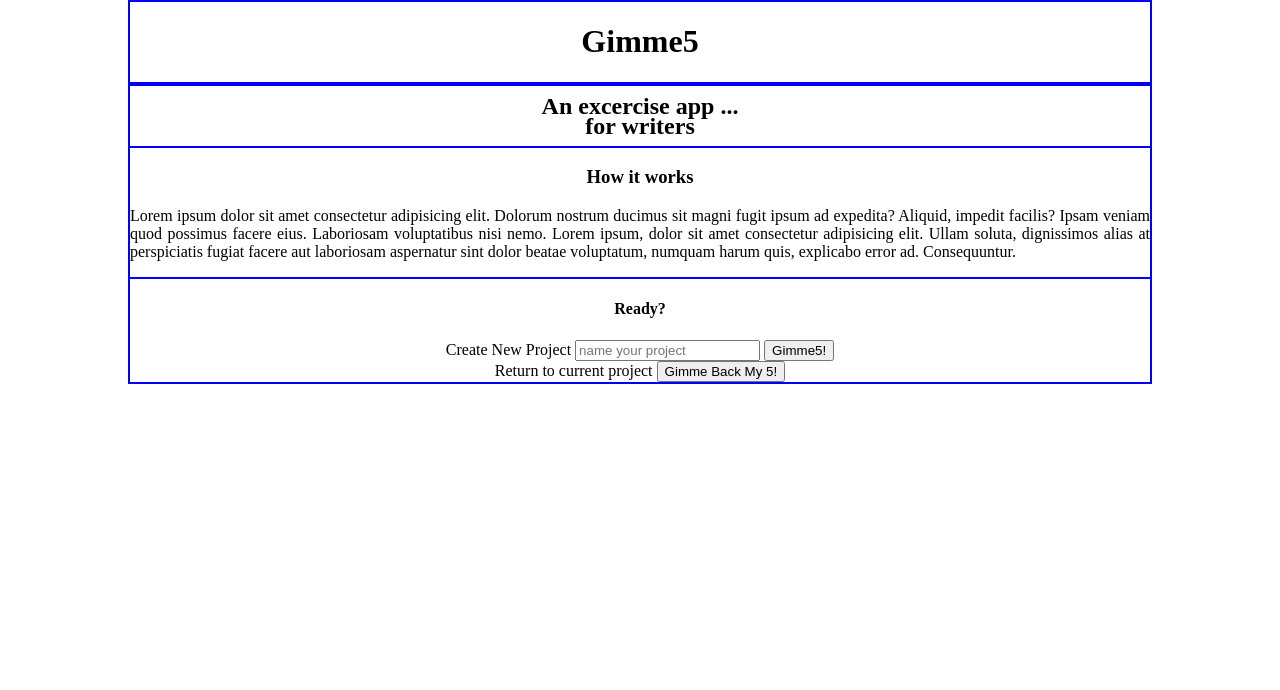
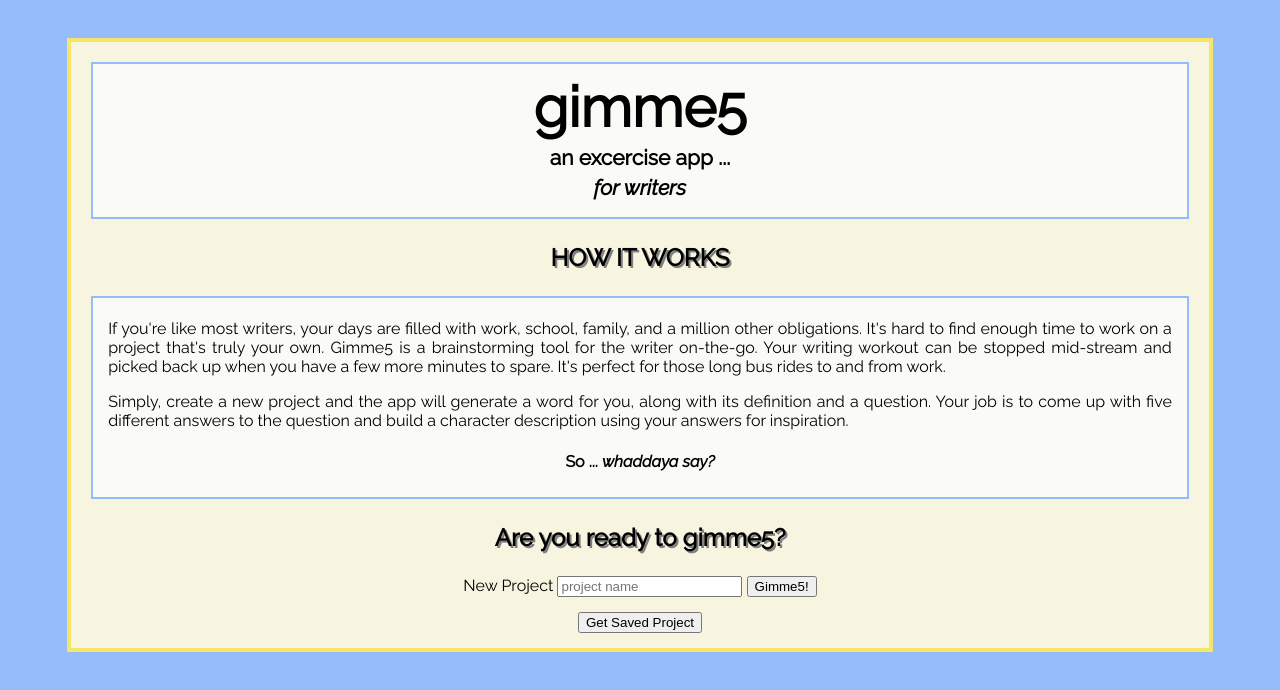
Before and after one commit to cox512/gimme5, a plain HTML site: page portfolio/gimme10/index.html in a window 1280 px wide. Drawn offline with nearby package versions, Linux system fonts and the light colour scheme; a web font is replaced by a local one.

Commit message:
Started Styling. Intro page rough styled

```diff
--- a/portfolio/gimme10/index.html
+++ b/portfolio/gimme10/index.html
@@ -6,37 +6,43 @@
     <title>Gimme5</title>
     <script src="https://code.jquery.com/jquery-3.5.1.min.js" integrity="sha256-9/aliU8dGd2tb6OSsuzixeV4y/faTqgFtohetphbbj0=" crossorigin="anonymous"></script>
     <script src="app.js" charset="utf-8"></script>
+    <link href="https://fonts.googleapis.com/css2?family=Londrina+Shadow&family=Raleway:ital@0;1&display=swap" rel="stylesheet">
     <link rel="stylesheet" href="styles.css">
 </head>
 <body>
 <!-- =================INTRO PAGE================== -->
     <div id="intro-page">
-        <header id="page1-head">
+        <header id="intro-head">
             <div id="title">
-                <h1>Gimme5</h1>
+                <h1 id="gimme5">gimme5</h1>
             </div>
             <div id="barbell"></div>
             <div id="tag-line">
-                <h2 id="tag-top">An excercise app ...</h2>
-                <h2 id="tag-bottom">for writers</h2>
+                <h2 id="tag-top">an excercise app ...</h2>
+                <h2 class="ital" id="tag-bottom">for writers</h2>
             </div>
         </header>
 
     <main id="page1-main">
         <div id="rules">
             <h3 id="intro-heading">How it works</h3>
-                <p id="intro">Lorem ipsum dolor sit amet consectetur adipisicing elit. Dolorum nostrum ducimus sit magni fugit ipsum ad expedita? Aliquid, impedit facilis? Ipsam veniam quod possimus facere eius. Laboriosam voluptatibus nisi nemo. Lorem ipsum, dolor sit amet consectetur adipisicing elit. Ullam soluta, dignissimos alias at perspiciatis fugiat facere aut laboriosam aspernatur sint dolor beatae voluptatum, numquam harum quis, explicabo error ad. Consequuntur.</p>
+            <div class="instructions">
+                <p>If you're like most writers, your days are filled with work, school, family, and a million other obligations. It's hard to find enough time to work on a project that's truly your own. Gimme5 is a brainstorming tool for the writer on-the-go. Your writing workout can be stopped mid-stream and picked back up when you have a few more minutes to spare. It's perfect for those long bus rides to and from work.</p>
+                <p>Simply, create a new project and the app will generate a word for you, along with its definition and a question. Your job is to come up with five different answers to the question and build a character description using your answers for inspiration.</p>
+                <h4 id="intro-outro">So ... <span class="ital">whaddaya say?</span></h4>
+            </div>
+
             </div>
             <div id="start-div">
-                <h4>Ready?</h4>
-                    <form id="new-project-form">
-                        <label for="new-project">Create New Project</label>
-                        <input type="text" id="new-project" placeholder="name your project">
+                <h3 id='tag'>Are you ready to gimme5?</h3>
+                    <form class="intro-form" id="new-project-form">
+                        <label for="new-project">New Project</label>
+                        <input type="text" id="new-project" placeholder="project name" maxlength="15">
                         <input type="button" id="name-submit" value="Gimme5!">
                     </form>
-                    <form id="continue-project-form">
-                        <label for="continue-project">Return to current project</label>
-                        <input type="button" id="continue-project" value="Gimme Back My 5!">
+                    <form
+                    class="intro-form" id="continue-project-form">
+                        <input type="button" id="continue-project" value="Get Saved Project">
                     </form>
             </div>
         </main>
@@ -49,7 +55,7 @@
             <h3>Start Set</h3>
             <button type="button" class="get-project" id="get-word">Go!</button>
         </div>
-    <div id="question-main"></div>
+        <div id="question-main">
             <div id="display">
                 <div id="display-word"></div>
                 <div id="help"></div>
@@ -74,6 +80,7 @@
                         <tbody>
                         </tbody>
                     </table>
+            </div>
         </div>
     </div>
     <!-- =========MODAL ONE========== -->
--- a/portfolio/gimme10/styles.css
+++ b/portfolio/gimme10/styles.css
@@ -1,28 +1,70 @@
 body {
+    background-color: rgba(150, 188, 250, 1);
     text-align: center;
-    width: 80%;
-    margin: 0 auto;
+    font-family: 'Raleway', sans-serif;
+    display: flex;
+    align-items: center;
+    justify-content: center;
 }
-div {
-    border: 1px solid blue;
+/* =========Intro Heading ======== */
+#intro-page {
+    max-width: 90%;
+    margin: 30px 0;
+    background: rgba(247, 244, 223, 1);
+    border: 4px solid rgb(245, 229, 105);
 }
 
-#page1-head {
+#gimme5 {
+    margin: 10px 0 5px 0;
+}
+
+#tag-top {
+    margin: 5px 0;
+}
+#tag-bottom {
+    margin-top: 4px;
+}
+
+.ital {
+    font-style: italic;
+}
+
+#intro-head, .instructions {
+    border: 2px solid  rgba(150, 188, 250, 1);
+    margin: 20px;
+    background-color: rgb(250, 250, 247);
+}
+
+#title {
+    font-size: 28px;
+}
+
+#tag-line {
+    font-size: 14px;
+}
+/* ==============INTRO MAIN============ */
+#intro-heading {
+    text-transform: uppercase;
+}
+
+h3 {
+    font-size: 24px;
+    text-shadow:2px 2px gray;
+
+}
+.instructions {
+    text-align: justify;
+    padding: 5px 15px;
+}
+
+#intro-outro {
     text-align: center;
 }
 
-#tag-line {
-    font-size: 16px;
-    line-height: 0px;
+.intro-form {
+    margin: 15px;
 }
-
-#intro-heading {
-    text-align: center;
-}
-
-#intro {
-    text-align: justify;
-}
+/* ------- */
 
 #answer {
     width: 70%;
```
Lines whose indentation alone changed are shown as unchanged.
